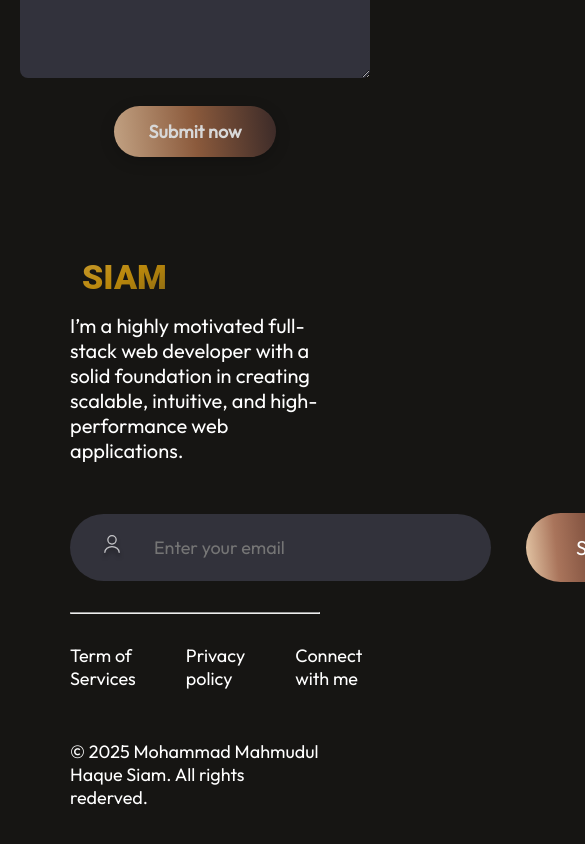
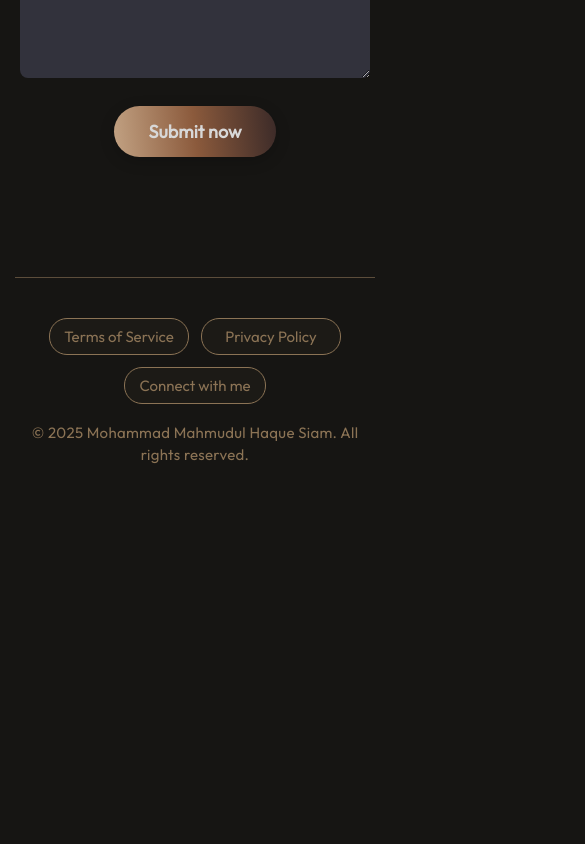
Before and after one commit to HaqueSiam/Portfolio, a React (Vite) app: page / in a window 390 px wide. Shown: the part 5279-6123 px from the top of the page, 585 px wide, since content can reach past the window. After the commit the page ends 5786 px from the top, so only its background shows below. Built offline with nearby package versions, Linux system fonts and the light colour scheme.

Commit message:
final responsive

```diff
--- a/src/Components/Footer/footer.css
+++ b/src/Components/Footer/footer.css
@@ -1,87 +1,355 @@
-.footer{
+/* Footer.css */
+
+/* Base Styles - Desktop */
+.footer {
     margin: 50px 170px;
     display: flex;
     flex-direction: column;
     gap: 30px;
+    padding: 40px 0;
 }
 
-.footer-top{
-   display: flex;
-   justify-content: space-between;
+.footer hr {
+    border: none;
+    height: 1px;
+    background-color: #8B7355;
+    margin: 0;
+    opacity: 0.6;
 }
 
-.footer-top-left p{
-    font-size: 20px;
-    max-width: 400px;
-
+.footer-bottom {
+    display: flex;
+    justify-content: center;
+    align-items: center;
+    font-size: 18px;
+    padding: 20px 0;
+    color: #8B7355;
+    flex-direction: column;
+    gap: 15px;
+    text-align: center;
 }
 
-.footer-top-right {
-    display: flex;
-    align-items: center;
-    gap: 35px;
-
-}
-
-.footer-email-input{
-    display: flex;
-    gap: 30px;
-    padding: 20px 30px;
-    border-radius: 50px;
-    background: #32323B;
-    padding-right: 80px;
-}
-
-.footer-email-input input{
-    outline: none;
-    border: none;
-    background: transparent;
-    color: #a0a0a0;
-    font-family: Outfit;
-    font-size: 18px;
-
-}
-
-.footer-subscribe{
-    font-size: 20px;
-    padding: 22px 50px ;
-    border-radius: 50px;
-    background: linear-gradient(264deg, #2C1A14 0%, #5C3226 40%, #A9745B 80%, #E6C9A8 100%);
-}
-
-.footer-bottom{
-    display: flex;
-    justify-content: space-between;
+.footer-bottom-left {
+    margin: 0;
+    font-weight: 500;
+    color: #8B7355;
+    letter-spacing: 0.3px;
+    order: 2;
     font-size: 18px;
 }
 
-.footer-bottom-right{
+.footer-bottom-right {
     display: flex;
-    gap: 50px;
-    margin-bottom: 50px;
-
+    gap: 40px;
+    align-items: center;
+    order: 1;
+    flex-wrap: wrap;
+    justify-content: center;
 }
 
-.footer-email-input:hover{
-    border: 2px solid #5C3226;
+.footer-bottom-right p {
+    margin: 0;
+    font-weight: 500;
+    color: #8B7355;
+    cursor: pointer;
+    padding: 8px 16px;
+    border-radius: 6px;
+    transition: all 0.2s ease;
+    text-decoration: none;
+    border: 1px solid transparent;
+    font-size: 18px;
 }
 
-.footer-subscribe:hover{
-    transform: scale(1.1);
-    transition: 0.3s;
+.footer-bottom-right p:hover {
+    color: #6B5B47;
+    background-color: rgba(139, 115, 85, 0.1);
+    border-color: #8B7355;
 }
 
-@media(max-width:768px){
-    .footer{
-        margin: 50px 70px;
+.footer-bottom-right p:focus {
+    outline: 2px solid #8B7355;
+    outline-offset: 2px;
+}
+
+/* Large Desktop Styles */
+@media (min-width: 1400px) {
+    .footer {
+        margin: 60px 200px;
+        gap: 35px;
+        padding: 50px 0;
     }
-    .footer-top{
-        flex-direction: column;
+
+    .footer-bottom {
+        font-size: 22px;
+        padding: 25px 0;
+        gap: 20px;
+    }
+
+    .footer-bottom-left {
+        font-size: 22px;
+    }
+
+    .footer-bottom-right {
         gap: 50px;
     }
-    .footer-bottom{
-        display: flex;
-        flex-direction: column-reverse;
-        margin-bottom: 50px;
+
+    .footer-bottom-right p {
+        padding: 10px 20px;
+        font-size: 22px;
     }
 }
+
+/* Tablet Styles */
+@media (max-width: 1024px) and (min-width: 769px) {
+    .footer {
+        margin: 40px 80px;
+        gap: 25px;
+        padding: 30px 0;
+    }
+
+    .footer-bottom {
+        font-size: 17px;
+        padding: 20px 0;
+        gap: 18px;
+    }
+
+    .footer-bottom-left {
+        font-size: 17px;
+    }
+
+    .footer-bottom-right {
+        gap: 30px;
+    }
+
+    .footer-bottom-right p {
+        padding: 8px 14px;
+        font-size: 17px;
+    }
+}
+
+/* Mobile Styles */
+@media (max-width: 768px) {
+    .footer {
+        margin: 30px 20px;
+        gap: 20px;
+        padding: 30px 0;
+    }
+
+    .footer hr {
+        margin: 10px 0;
+    }
+
+    .footer-bottom {
+        gap: 20px;
+        font-size: 16px;
+        padding: 20px 0;
+    }
+
+    .footer-bottom-left {
+        font-size: 16px;
+        line-height: 1.5;
+    }
+
+    .footer-bottom-right {
+        gap: 15px;
+    }
+
+    .footer-bottom-right p {
+        padding: 10px 16px;
+        font-size: 16px;
+        text-align: center;
+        border: 1px solid #8B7355;
+        border-radius: 20px;
+        background-color: rgba(139, 115, 85, 0.05);
+        min-width: 120px;
+    }
+
+    .footer-bottom-right p:hover {
+        background-color: rgba(139, 115, 85, 0.15);
+        border-color: #8B7355;
+    }
+}
+
+/* Small Mobile Styles */
+@media (max-width: 480px) {
+    .footer {
+        margin: 20px 15px;
+        gap: 15px;
+        padding: 25px 0;
+    }
+
+    .footer-bottom {
+        gap: 18px;
+        font-size: 15px;
+        padding: 15px 0;
+    }
+
+    .footer-bottom-left {
+        font-size: 15px;
+        padding: 0 10px;
+    }
+
+    .footer-bottom-right {
+        gap: 12px;
+    }
+
+    .footer-bottom-right p {
+        padding: 8px 14px;
+        font-size: 15px;
+        min-width: 110px;
+        border-radius: 18px;
+    }
+}
+
+/* Extra Small Mobile */
+@media (max-width: 360px) {
+    .footer {
+        margin: 15px 10px;
+        gap: 12px;
+        padding: 20px 0;
+    }
+
+    .footer-bottom {
+        gap: 15px;
+        font-size: 14px;
+        padding: 12px 0;
+    }
+
+    .footer-bottom-left {
+        font-size: 14px;
+        padding: 0 5px;
+    }
+
+    .footer-bottom-right {
+        gap: 10px;
+        flex-direction: column;
+    }
+
+    .footer-bottom-right p {
+        padding: 8px 12px;
+        font-size: 14px;
+        min-width: 100px;
+        border-radius: 16px;
+    }
+}
+
+/* Landscape Mobile */
+@media (max-width: 768px) and (orientation: landscape) {
+    .footer {
+        margin: 15px 30px;
+        gap: 15px;
+        padding: 20px 0;
+    }
+
+    .footer-bottom {
+        gap: 15px;
+    }
+
+    .footer-bottom-left {
+        font-size: 15px;
+    }
+
+    .footer-bottom-right {
+        gap: 20px;
+    }
+
+    .footer-bottom-right p {
+        padding: 6px 12px;
+        font-size: 15px;
+        min-width: auto;
+        border: 1px solid #8B7355;
+        background-color: rgba(139, 115, 85, 0.05);
+        border-radius: 6px;
+    }
+}
+
+/* Ultra-wide screens */
+@media (min-width: 1920px) {
+    .footer {
+        margin: 80px 300px;
+        gap: 40px;
+        padding: 60px 0;
+    }
+
+    .footer-bottom {
+        font-size: 24px;
+        padding: 30px 0;
+        gap: 20px;
+    }
+
+    .footer-bottom-left {
+        font-size: 24px;
+    }
+
+    .footer-bottom-right {
+        gap: 60px;
+    }
+
+    .footer-bottom-right p {
+        padding: 12px 24px;
+        font-size: 24px;
+    }
+}
+
+/* Accessibility and Performance */
+@media (prefers-reduced-motion: reduce) {
+    .footer-bottom-right p {
+        transition: none;
+    }
+}
+
+/* High contrast mode support */
+@media (prefers-contrast: high) {
+    .footer hr {
+        background-color: #8B7355;
+        opacity: 1;
+    }
+
+    .footer-bottom-left {
+        color: #6B5B47;
+    }
+
+    .footer-bottom-right p {
+        color: #6B5B47;
+        border-color: #8B7355;
+    }
+
+    .footer-bottom-right p:hover {
+        background-color: #8B7355;
+        color: #ffffff;
+    }
+}
+
+/* Print styles */
+@media print {
+    .footer {
+        margin: 20px;
+        padding: 20px;
+        border: 1px solid #8B7355;
+    }
+
+    .footer hr {
+        background-color: #8B7355;
+        opacity: 1;
+    }
+
+    .footer-bottom {
+        gap: 15px;
+        font-size: 14px;
+    }
+
+    .footer-bottom-left,
+    .footer-bottom-right p {
+        color: #8B7355;
+        font-size: 14px;
+    }
+
+    .footer-bottom-right p {
+        border: 1px solid #8B7355;
+        background-color: transparent;
+    }
+
+    .footer-bottom-right p:hover {
+        background-color: transparent;
+    }
+}
--- a/src/Components/Footer/footer.jsx
+++ b/src/Components/Footer/footer.jsx
@@ -1,33 +1,19 @@
+// Footer.jsx
 import React from 'react'
 import './footer.css'
-import footer_logo from '../../assets/logo.svg'
-import user_icon from '../../assets/user_icon.svg'
 
 const Footer = () => {
   return (
     <div className='footer'>
-        <div className="footer-top">
-            <div className="footer-top-left">
-                <img src={footer_logo} alt="" />
-                <p>I’m a highly motivated full-stack web developer with a solid foundation in creating scalable, intuitive, and high-performance web applications.</p>
+        <hr />
+        <div className="footer-bottom">
+            <div className="footer-bottom-right">
+                <p>Terms of Service</p>
+                <p>Privacy Policy</p>
+                <p>Connect with me</p>
             </div>
-            <div className="footer-top-right">
-                <div className="footer-email-input">
-                    <img src={user_icon} alt="" />
-                    <input type="email" placeholder='Enter your email'/>
-                </div>
-                <div className="footer-subscribe">Submit</div>
-            </div>
+            <p className="footer-bottom-left">© 2025 Mohammad Mahmudul Haque Siam. All rights reserved.</p>
         </div>
-        <hr />
-            <div className="footer-bottom">
-                <p className="footer-bottom-left">© 2025 Mohammad Mahmudul Haque Siam. All rights rederved.</p>
-                <div className="footer-bottom-right">
-                    <p>Term of Services</p>
-                    <p>Privacy policy</p>
-                    <p>Connect with me</p>
-                </div>
-            </div>
     </div>
   )
 }
```
